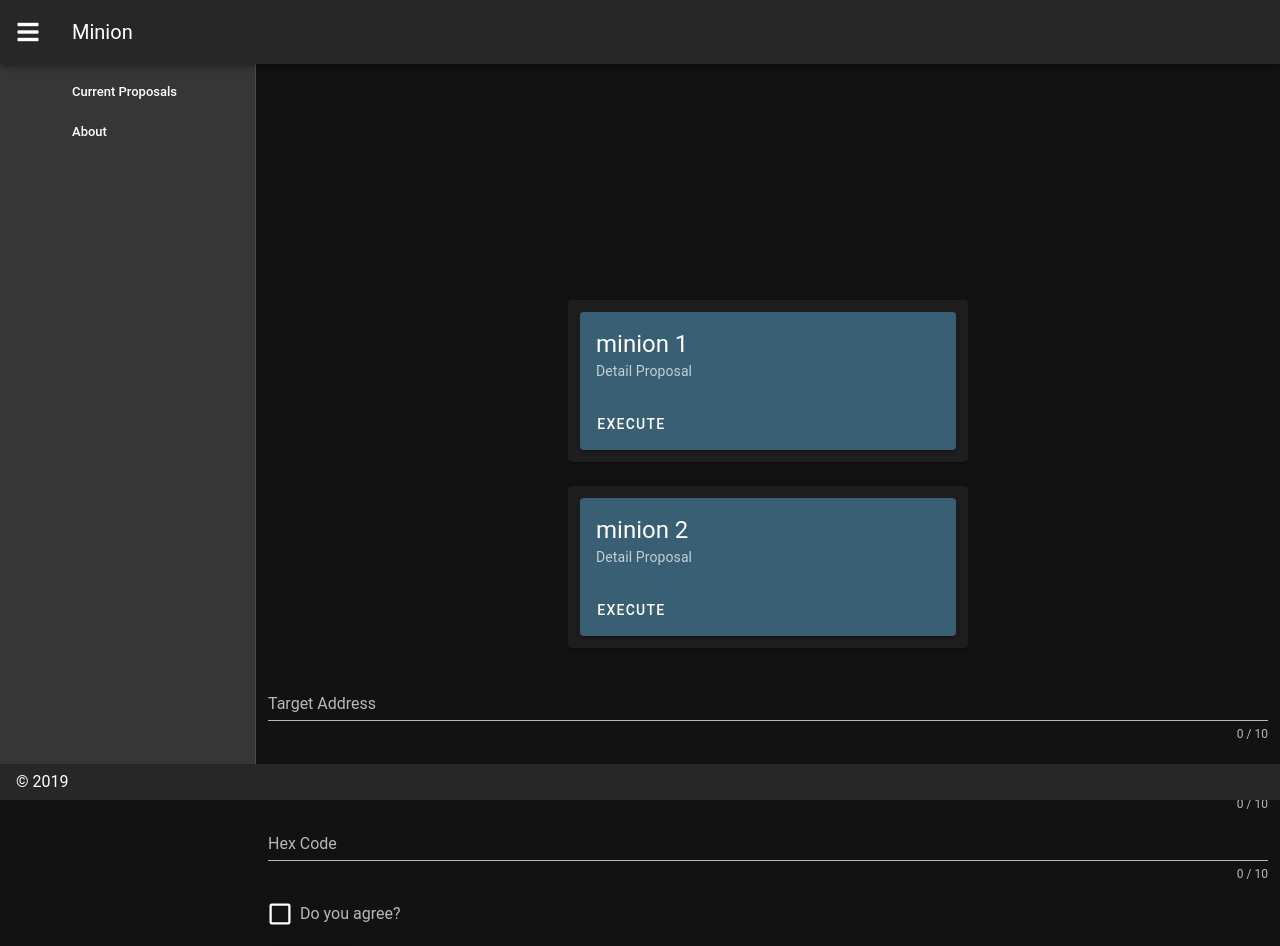
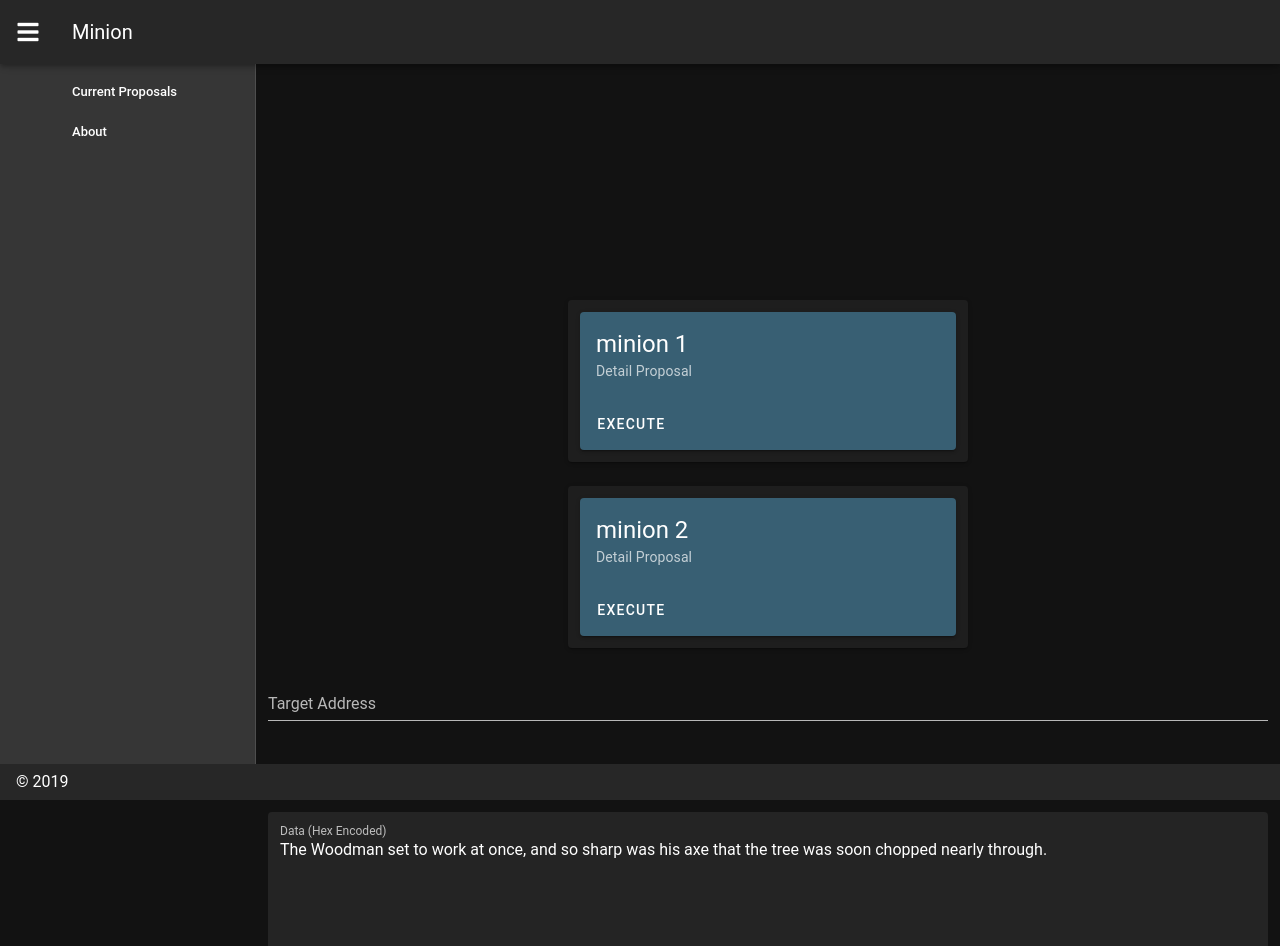
Before and after one commit to raid-guild/moloch-minion, a Vue app: page / in a window 1280 px wide. Shown: the top 946 px of the page. Built offline with nearby package versions, Linux system fonts and the light colour scheme.

Commit message:
get rid of the red

```diff
--- a/src/components/MinionItem.vue
+++ b/src/components/MinionItem.vue
@@ -14,25 +14,6 @@
               </v-card-actions>
             </v-card>
           </v-col>
-
-          <v-col v-for="(item, i) in items" :key="i" cols="12">
-            <v-card :color="item.color" dark>
-              <div class="d-flex flex-no-wrap justify-space-between">
-                <div>
-                  <v-card-title
-                    class="headline"
-                    v-text="item.title"
-                  ></v-card-title>
-
-                  <v-card-subtitle v-text="item.artist"></v-card-subtitle>
-                </div>
-
-                <v-avatar class="ma-3" size="125" tile>
-                  <v-img :src="item.src"></v-img>
-                </v-avatar>
-              </div>
-            </v-card>
-          </v-col>
         </v-row>
       </v-container>
     </v-card>
--- a/src/views/Home.vue
+++ b/src/views/Home.vue
@@ -13,8 +13,8 @@
     <v-row
       align="center"
       justify="center"
-      :key="minion"
-      v-for="minion in minions"
+      v-for="(minion, idx) in minions"
+      :key="idx"
     >
       <MinionItem :minion="minion" />
     </v-row>
@@ -24,32 +24,28 @@
         <template>
           <v-form ref="form" v-model="valid" lazy-validation>
             <v-text-field
-              v-model="name"
-              :counter="10"
-              :rules="nameRules"
+              v-model="target"
               label="Target Address"
               required
             ></v-text-field>
 
             <v-text-field
-              v-model="name"
-              :counter="10"
-              :rules="nameRules"
-              label="Detail"
-              required
-            ></v-text-field>
-            <v-text-field
-              v-model="name"
-              :counter="10"
-              :rules="nameRules"
-              label="Hex Code"
+              v-model="description"
+              label="Short Description"
               required
             ></v-text-field>
 
+            <v-textarea
+              name="input-7-1"
+              filled
+              label="Data (Hex Encoded)"
+              auto-grow
+              value="The Woodman set to work at once, and so sharp was his axe that the tree was soon chopped nearly through."
+            ></v-textarea>
+
             <v-checkbox
               v-model="checkbox"
-              :rules="[v => !!v || 'You must agree to continue!']"
-              label="Do you agree?"
+              label="I'm ok with this"
               required
             ></v-checkbox>
 
@@ -72,7 +68,14 @@ export default {
   },
   components: { MinionItem },
   data: () => ({
-    minions: [{ name: "minion 1" }, { name: "minion 2" }]
+    minions: [
+      { id: 1, name: "minion 1" },
+      { id: 2, name: "minion 2" }
+    ],
+    valid: true,
+    target: "",
+    description: "",
+    checkbox: false
   }),
   methods: {
     addMinion() {
```
